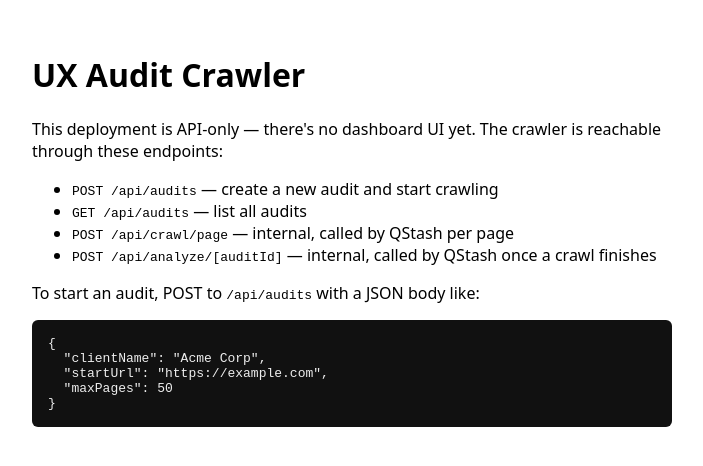
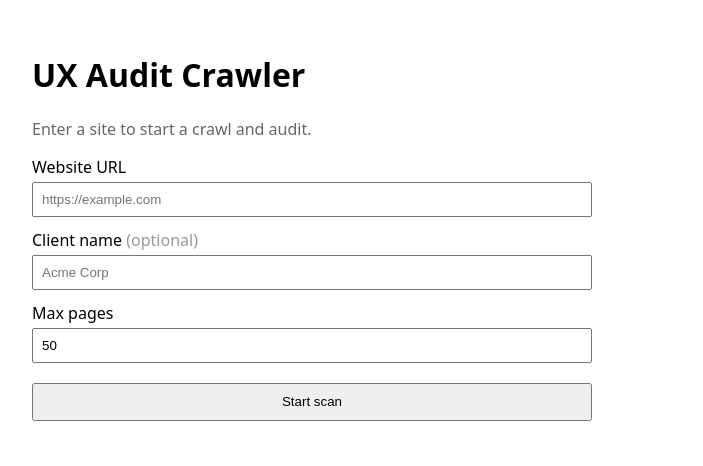
Before and after one commit to girishjain13/uxaudit-vercel, a Next.js app: page / in a window 1280 px wide. Shown: the top 466 px of the page, without its empty margins (0-703 px from the left). Built offline with nearby package versions, Linux system fonts and the light colour scheme.

Commit message:
Add scan form and live status UI

```diff
--- /dev/null
+++ b/app/api/audits/[auditId]/route.ts
@@ -0,0 +1,39 @@
+import { NextRequest, NextResponse } from "next/server";
+import { eq, sql } from "drizzle-orm";
+import { db } from "@/lib/db";
+import { audits, findings, pages } from "@/lib/db/schema";
+
+export async function GET(req: NextRequest, { params }: { params: Promise<{ auditId: string }> }) {
+  const { auditId } = await params;
+
+  const audit = await db.query.audits.findFirst({ where: eq(audits.id, auditId) });
+  if (!audit) {
+    return NextResponse.json({ error: "audit not found" }, { status: 404 });
+  }
+
+  // Lightweight counts for a polling UI — not the full dataset, just
+  // enough to show live progress without shipping every page row on
+  // every poll.
+  const [{ count: pageCount }] = await db
+    .select({ count: sql<number>`count(*)::int` })
+    .from(pages)
+    .where(eq(pages.auditId, auditId));
+
+  const [{ count: findingCount }] = await db
+    .select({ count: sql<number>`count(*)::int` })
+    .from(findings)
+    .where(eq(findings.auditId, auditId));
+
+  return NextResponse.json({
+    id: audit.id,
+    clientName: audit.clientName,
+    startUrl: audit.startUrl,
+    status: audit.status,
+    createdAt: audit.createdAt,
+    startedAt: audit.startedAt,
+    finishedAt: audit.finishedAt,
+    errorMessage: audit.errorMessage,
+    pageCount,
+    findingCount,
+  });
+}
--- /dev/null
+++ b/app/components/AuditStatusPanel.tsx
@@ -0,0 +1,113 @@
+"use client";
+
+import { useEffect, useState } from "react";
+
+type AuditStatus = {
+  id: string;
+  clientName: string;
+  startUrl: string;
+  status: "queued" | "crawling" | "analyzing" | "done" | "failed";
+  createdAt: string;
+  startedAt: string | null;
+  finishedAt: string | null;
+  errorMessage: string | null;
+  pageCount: number;
+  findingCount: number;
+};
+
+const STATUS_LABEL: Record<AuditStatus["status"], string> = {
+  queued: "Queued…",
+  crawling: "Crawling",
+  analyzing: "Analyzing results",
+  done: "Done",
+  failed: "Failed",
+};
+
+export function AuditStatusPanel({ auditId, onReset }: { auditId: string; onReset: () => void }) {
+  const [audit, setAudit] = useState<AuditStatus | null>(null);
+  const [pollError, setPollError] = useState<string | null>(null);
+
+  useEffect(() => {
+    let cancelled = false;
+    let timer: ReturnType<typeof setTimeout>;
+
+    async function poll() {
+      try {
+        const res = await fetch(`/api/audits/${auditId}`, { cache: "no-store" });
+        if (!res.ok) throw new Error(`Status check failed (${res.status})`);
+        const data: AuditStatus = await res.json();
+        if (cancelled) return;
+        setAudit(data);
+        setPollError(null);
+        // Stop polling once the audit reaches a terminal state.
+        if (data.status !== "done" && data.status !== "failed") {
+          timer = setTimeout(poll, 3000);
+        }
+      } catch (err) {
+        if (cancelled) return;
+        setPollError(err instanceof Error ? err.message : "Failed to check status");
+        timer = setTimeout(poll, 5000);
+      }
+    }
+
+    poll();
+    return () => {
+      cancelled = true;
+      clearTimeout(timer);
+    };
+  }, [auditId]);
+
+  if (!audit) {
+    return <p>Loading status…</p>;
+  }
+
+  const isActive = audit.status === "queued" || audit.status === "crawling" || audit.status === "analyzing";
+
+  return (
+    <div
+      style={{
+        border: "1px solid #333",
+        borderRadius: 8,
+        padding: "1.25rem",
+        marginTop: "1.5rem",
+      }}
+    >
+      <div style={{ display: "flex", alignItems: "center", gap: "0.5rem" }}>
+        {isActive && <Spinner />}
+        <strong>{STATUS_LABEL[audit.status]}</strong>
+      </div>
+      <p style={{ color: "#666", margin: "0.5rem 0" }}>{audit.startUrl}</p>
+      <div style={{ display: "flex", gap: "1.5rem", fontSize: "0.9rem" }}>
+        <span>Pages crawled: {audit.pageCount}</span>
+        <span>Findings: {audit.findingCount}</span>
+      </div>
+      {audit.status === "failed" && audit.errorMessage && (
+        <p style={{ color: "#c00", marginTop: "0.75rem" }}>Error: {audit.errorMessage}</p>
+      )}
+      {pollError && <p style={{ color: "#c60", marginTop: "0.75rem" }}>{pollError} — retrying…</p>}
+      {(audit.status === "done" || audit.status === "failed") && (
+        <button onClick={onReset} style={{ marginTop: "1rem" }}>
+          Start another scan
+        </button>
+      )}
+    </div>
+  );
+}
+
+function Spinner() {
+  return (
+    <span
+      style={{
+        display: "inline-block",
+        width: 14,
+        height: 14,
+        border: "2px solid #ccc",
+        borderTopColor: "#333",
+        borderRadius: "50%",
+        animation: "spin 0.8s linear infinite",
+      }}
+    >
+      <style>{`@keyframes spin { to { transform: rotate(360deg); } }`}</style>
+    </span>
+  );
+}
--- a/app/page.tsx
+++ b/app/page.tsx
@@ -1,45 +1,101 @@
+"use client";
+
+import { useState } from "react";
+import { AuditStatusPanel } from "./components/AuditStatusPanel";
+
 export default function Home() {
+  const [startUrl, setStartUrl] = useState("");
+  const [clientName, setClientName] = useState("");
+  const [maxPages, setMaxPages] = useState(50);
+  const [submitting, setSubmitting] = useState(false);
+  const [submitError, setSubmitError] = useState<string | null>(null);
+  const [activeAuditId, setActiveAuditId] = useState<string | null>(null);
+
+  async function handleSubmit(e: React.FormEvent) {
+    e.preventDefault();
+    setSubmitError(null);
+    setSubmitting(true);
+    try {
+      const res = await fetch("/api/audits", {
+        method: "POST",
+        headers: { "Content-Type": "application/json" },
+        body: JSON.stringify({
+          startUrl,
+          clientName: clientName.trim() || new URL(startUrl).hostname,
+          maxPages,
+        }),
+      });
+      const data = await res.json();
+      if (!res.ok) {
+        throw new Error(data?.error ? JSON.stringify(data.error) : `Request failed (${res.status})`);
+      }
+      setActiveAuditId(data.auditId);
+    } catch (err) {
+      setSubmitError(err instanceof Error ? err.message : "Failed to start scan");
+    } finally {
+      setSubmitting(false);
+    }
+  }
+
   return (
-    <main style={{ padding: "2rem", maxWidth: 640 }}>
+    <main style={{ padding: "2rem", maxWidth: 560, fontFamily: "system-ui, sans-serif" }}>
       <h1>UX Audit Crawler</h1>
-      <p>
-        This deployment is API-only — there's no dashboard UI yet. The crawler
-        is reachable through these endpoints:
-      </p>
-      <ul>
-        <li>
-          <code>POST /api/audits</code> — create a new audit and start crawling
-        </li>
-        <li>
-          <code>GET /api/audits</code> — list all audits
-        </li>
-        <li>
-          <code>POST /api/crawl/page</code> — internal, called by QStash per page
-        </li>
-        <li>
-          <code>POST /api/analyze/[auditId]</code> — internal, called by QStash
-          once a crawl finishes
-        </li>
-      </ul>
-      <p>
-        To start an audit, POST to <code>/api/audits</code> with a JSON body
-        like:
-      </p>
-      <pre
-        style={{
-          background: "#111",
-          color: "#eee",
-          padding: "1rem",
-          borderRadius: 6,
-          overflowX: "auto",
-        }}
-      >
-{`{
-  "clientName": "Acme Corp",
-  "startUrl": "https://example.com",
-  "maxPages": 50
-}`}
-      </pre>
+      <p style={{ color: "#666" }}>Enter a site to start a crawl and audit.</p>
+
+      {!activeAuditId ? (
+        <form onSubmit={handleSubmit} style={{ display: "flex", flexDirection: "column", gap: "0.75rem" }}>
+          <label>
+            Website URL
+            <input
+              type="url"
+              required
+              placeholder="https://example.com"
+              value={startUrl}
+              onChange={(e) => setStartUrl(e.target.value)}
+              style={inputStyle}
+            />
+          </label>
+
+          <label>
+            Client name <span style={{ color: "#999" }}>(optional)</span>
+            <input
+              type="text"
+              placeholder="Acme Corp"
+              value={clientName}
+              onChange={(e) => setClientName(e.target.value)}
+              style={inputStyle}
+            />
+          </label>
+
+          <label>
+            Max pages
+            <input
+              type="number"
+              min={1}
+              max={5000}
+              value={maxPages}
+              onChange={(e) => setMaxPages(Number(e.target.value))}
+              style={inputStyle}
+            />
+          </label>
+
+          <button type="submit" disabled={submitting} style={{ marginTop: "0.5rem", padding: "0.6rem" }}>
+            {submitting ? "Starting…" : "Start scan"}
+          </button>
+
+          {submitError && <p style={{ color: "#c00" }}>{submitError}</p>}
+        </form>
+      ) : (
+        <AuditStatusPanel auditId={activeAuditId} onReset={() => setActiveAuditId(null)} />
+      )}
     </main>
   );
 }
+
+const inputStyle: React.CSSProperties = {
+  display: "block",
+  width: "100%",
+  padding: "0.5rem",
+  marginTop: "0.25rem",
+  boxSizing: "border-box",
+};
```
